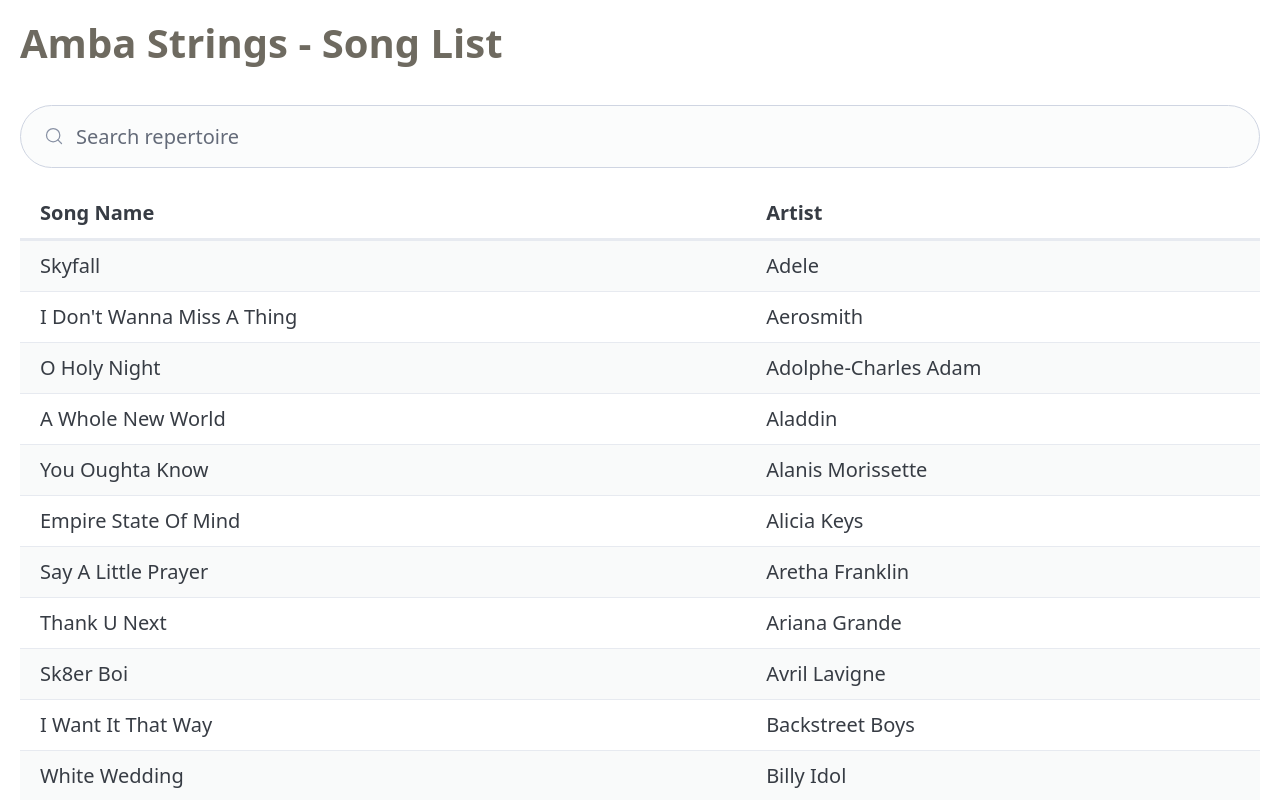
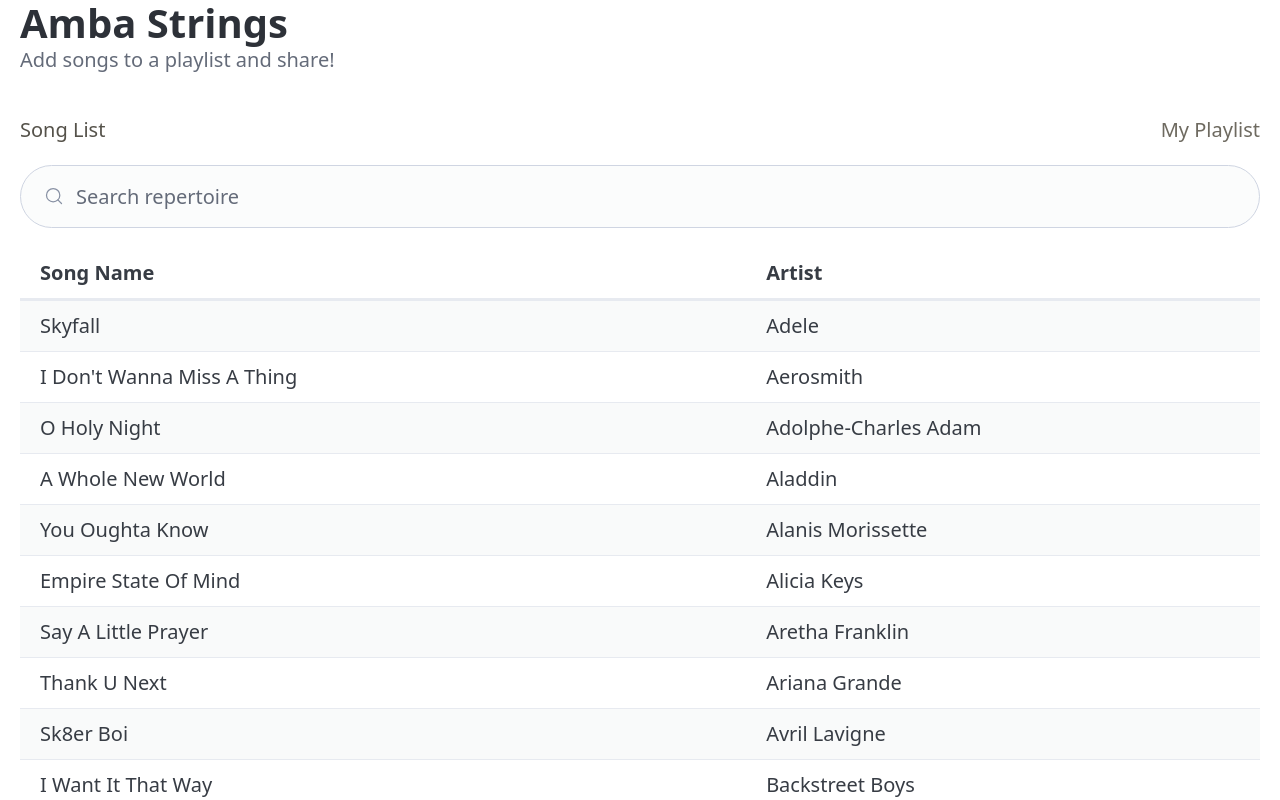
Before and after one commit to tom-ai/song-list, a React (Vite) app: page / in a window 1280 px wide. Shown: the top 800 px of the page. Built offline with nearby package versions, Linux system fonts and the light colour scheme.

Commit message:
initial scaffolding of routes and layout

```diff
--- a/package.json
+++ b/package.json
@@ -15,7 +15,7 @@
     "lodash": "^4.17.21",
     "react": "^18.3.1",
     "react-dom": "^18.3.1",
-    "react-router": "^7.0.1"
+    "react-router": "^7.1.1"
   },
   "devDependencies": {
     "@eslint/js": "^9.9.0",
--- a/src/App.tsx
+++ b/src/App.tsx
@@ -1,52 +1,28 @@
-import SongList from './components/SongList';
-import { Song } from './types/Song';
-import songList from './data/songs.json';
-import { useSearchParams } from 'react-router';
-import { useState } from 'react';
-import SearchBox from './components/SearchBox';
-import { filterSongs } from './utils/songHelpers';
-import { useDebouncedSetParams } from './hooks/useDebouncedSetParams';
+import { NavLink, Outlet } from 'react-router';
 
 function App() {
-  const [params, setParams] = useSearchParams({});
-  const [inputValue, setInputValue] = useState(params.get('q') ?? '');
-
-  const q = params.get('q') ?? '';
-
-  const debouncedSetParams = useDebouncedSetParams(setParams, 500);
-
-  const songs: Song[] = songList.filter((song) =>
-    filterSongs(song, inputValue)
-  );
-
   return (
     <>
       <header>
+        <hgroup>
+          <h1>Amba Strings</h1>
+          <p>Add songs to a playlist and share!</p>
+        </hgroup>
         <nav>
           <ul>
             <li>
-              <h1>
-                <a href="/">Amba Strings - Song List</a>
-              </h1>
+              <NavLink to="/">Song List</NavLink>
+            </li>
+          </ul>
+          <ul>
+            <li>
+              <NavLink to="/playlist">My Playlist</NavLink>
             </li>
           </ul>
         </nav>
       </header>
       <main>
-        <section>
-          <SearchBox
-            value={inputValue}
-            onChange={(value) => {
-              setInputValue(value);
-              debouncedSetParams(value);
-            }}
-          />
-          {q !== '' && songs.length === 0 ? (
-            <p>No songs found matching "{inputValue}"</p>
-          ) : (
-            <SongList songs={songs} />
-          )}
-        </section>
+        <Outlet />
       </main>
       <footer>
         <nav>
--- a/src/main.tsx
+++ b/src/main.tsx
@@ -3,12 +3,17 @@
 import { BrowserRouter, Routes, Route } from 'react-router';
 
 import App from './App.tsx';
+import MainPage from './pages/MainPage.tsx';
+import PlaylistPage from './pages/PlaylistPage.tsx';
 
 createRoot(document.getElementById('root')!).render(
   <StrictMode>
     <BrowserRouter>
       <Routes>
-        <Route path="/" element={<App />} />
+        <Route path="/" element={<App />}>
+          <Route index element={<MainPage />} />
+          <Route path="/playlist" element={<PlaylistPage />} />
+        </Route>
       </Routes>
     </BrowserRouter>
   </StrictMode>
--- /dev/null
+++ b/src/pages/MainPage.tsx
@@ -0,0 +1,39 @@
+import SongList from '../components/SongList';
+import { Song } from '../types/Song';
+import songList from '../data/songs.json';
+import { useSearchParams } from 'react-router';
+import { useState } from 'react';
+import SearchBox from '../components/SearchBox';
+import { filterSongs } from '../utils/songHelpers';
+import { useDebouncedSetParams } from '../hooks/useDebouncedSetParams';
+
+export default function MainPage() {
+  const [params, setParams] = useSearchParams({});
+
+  const [inputValue, setInputValue] = useState(params.get('q') ?? '');
+
+  const q = params.get('q') ?? '';
+
+  const debouncedSetParams = useDebouncedSetParams(setParams, 500);
+
+  const songs: Song[] = songList.filter((song) =>
+    filterSongs(song, inputValue)
+  );
+
+  return (
+    <section>
+      <SearchBox
+        value={inputValue}
+        onChange={(value) => {
+          setInputValue(value);
+          debouncedSetParams(value);
+        }}
+      />
+      {q !== '' && songs.length === 0 ? (
+        <p>No songs found matching "{inputValue}"</p>
+      ) : (
+        <SongList songs={songs} />
+      )}
+    </section>
+  );
+}
--- /dev/null
+++ b/src/pages/PlaylistPage.tsx
@@ -0,0 +1,3 @@
+export default function PlaylistPage() {
+  return <h1>Playlist</h1>;
+}
```
Also changed, not shown: 1 other file (tests, documents, lock files or other folders).
